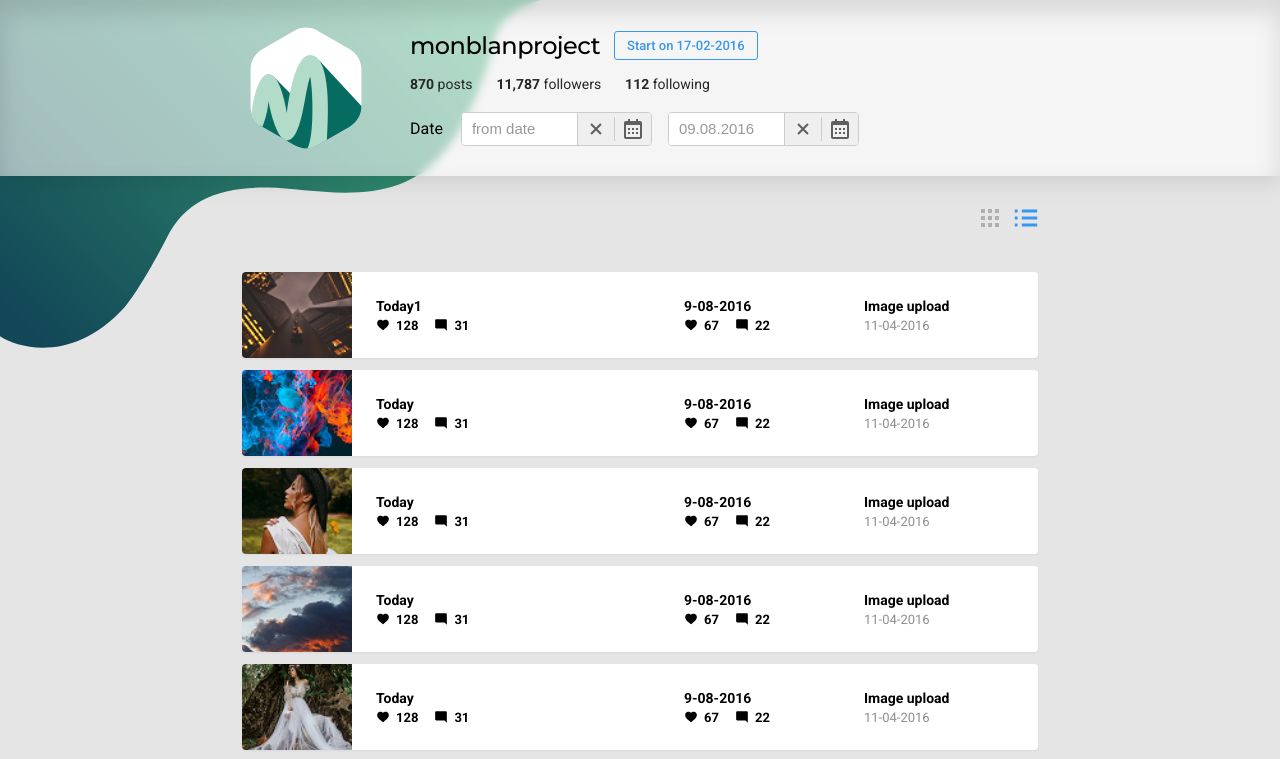
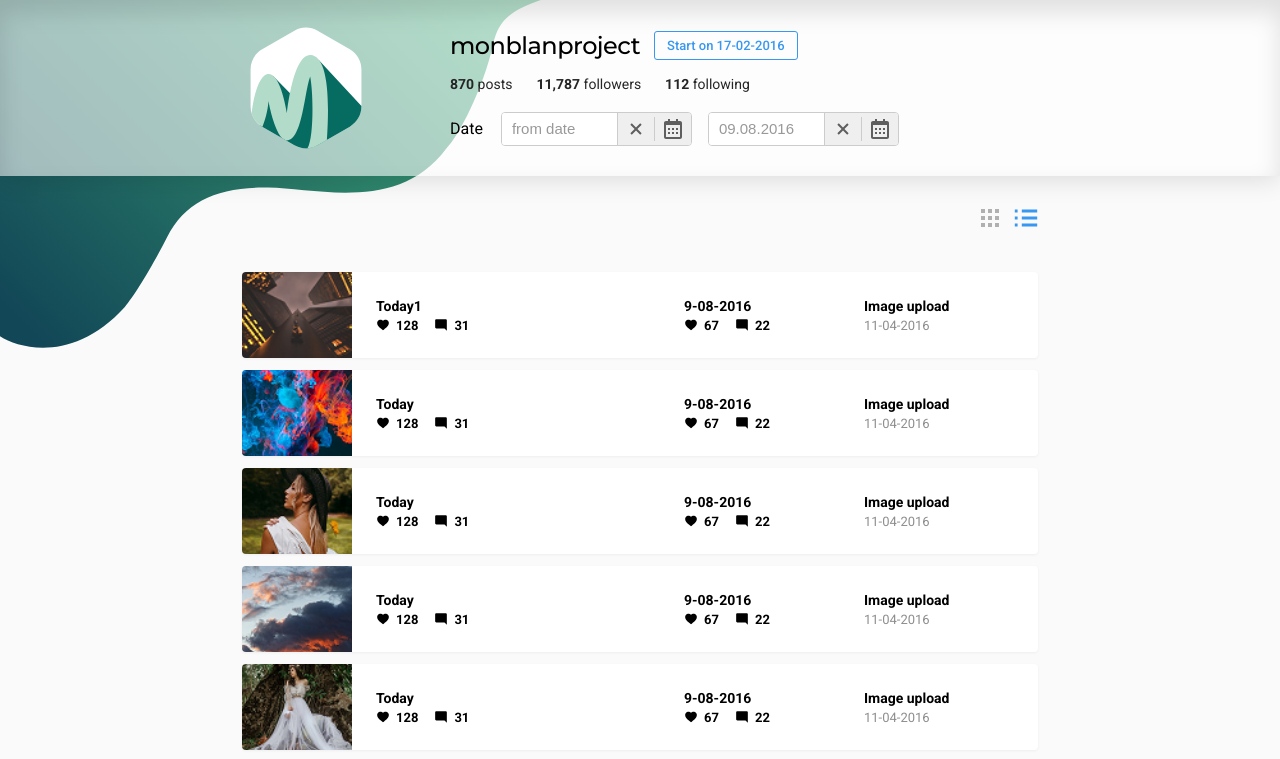
Before and after one commit to tvk777/monblan-project, a website built with Vite: page index.html in a window 1280 px wide. Shown: the top 759 px of the page. Built offline with nearby package versions, Linux system fonts and the light colour scheme.

```diff
--- a/src/styles/blocks/_header.scss
+++ b/src/styles/blocks/_header.scss
@@ -3,7 +3,7 @@
 .site-header {
   width: 100%;
   background-color: rgba(255, 255, 255, 0.6);
-  backdrop-filter: blur(4px);position: relative;
+  position: relative;
   box-shadow:
     inset 0 12px 24px 0 rgba(0, 0, 0, 0.12),
     0 4px 24px 0 rgba(0, 0, 0, 0.12);
@@ -14,7 +14,7 @@
 .profile-header-content {
   display: flex;
   align-items: center;
-  gap: 40px;
+  gap: 80px;
 }
 
 .profile-avatar {
--- a/src/styles/variables.scss
+++ b/src/styles/variables.scss
@@ -1,6 +1,6 @@
 $tablet-min-width: 744px;
 $desktop-min-width: 1260px;
-$light-bg: #e5e5e5;
+$light-bg: #fafafa;
 $light-color: #fff;
 $grey-color: #929292;
 $blue-color: #3897f0;
```
Also changed, not shown: README.md (added).
